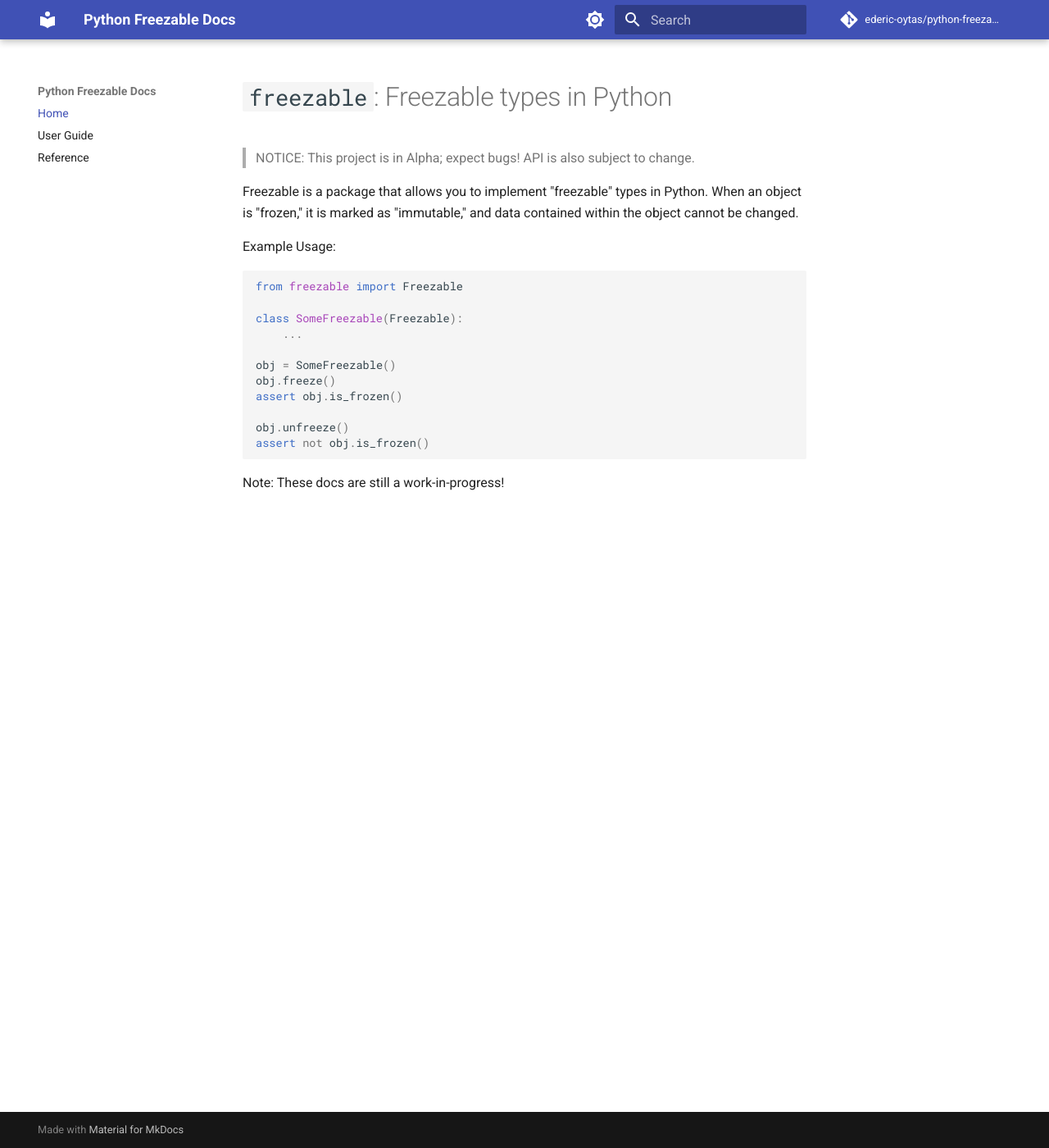
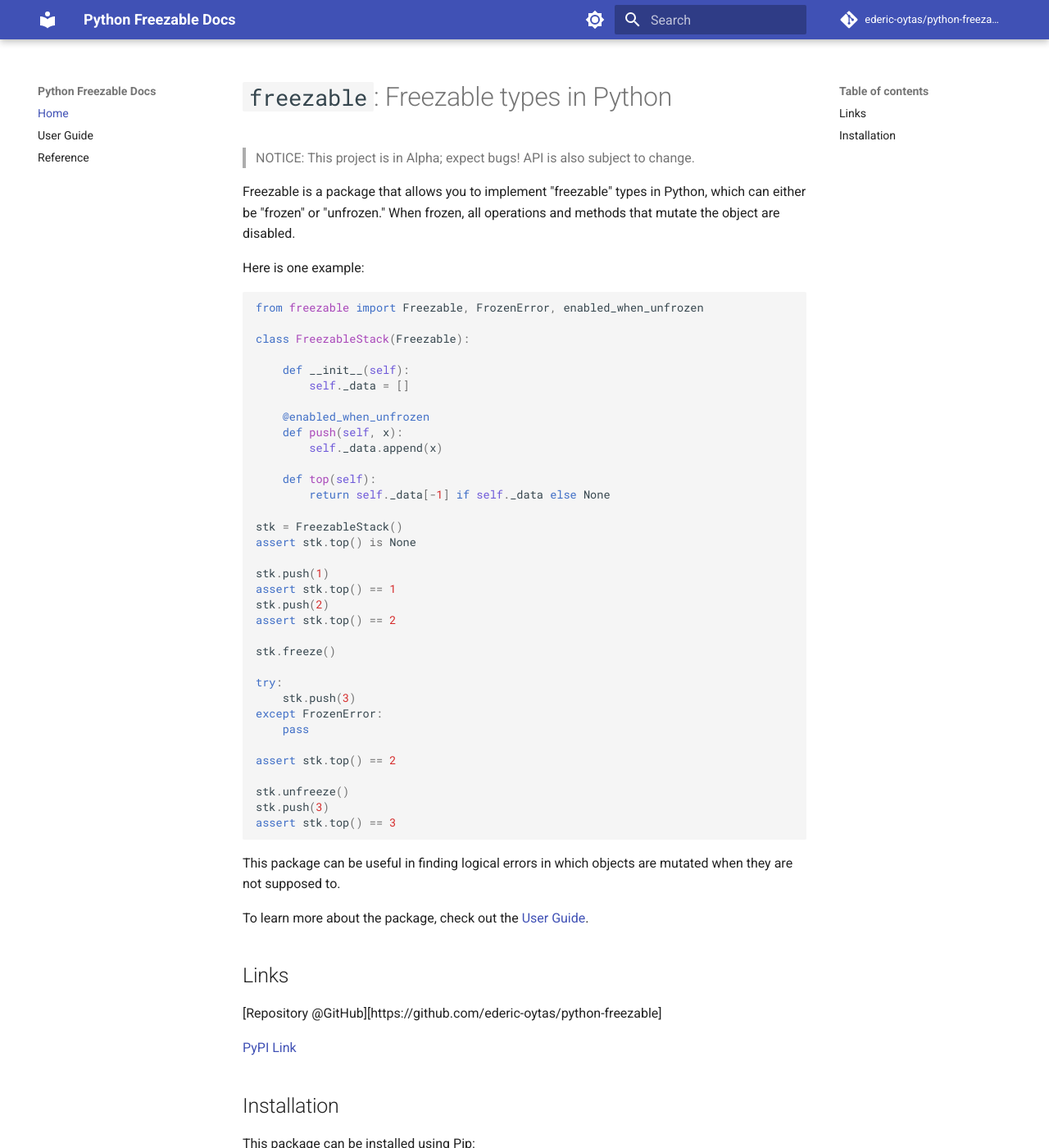
Before and after one commit to ederic-oytas/freezable-mixin, an MkDocs documentation site: the page built from docs/index.md, in a window 1280 px wide and 1400 px high. Shown: the whole window at 82% size. Built offline with MkDocs 1.6.1 and Material for MkDocs 9.7.7, drawn with Linux system fonts in a browser that asks for light colours; comment, search, counter and statistics services are not loaded; some of the changed text lies outside the part shown.

Commit message:
Also rewrite

````diff
--- a/docs/index.md
+++ b/docs/index.md
@@ -5,22 +5,61 @@
   change.
 
 Freezable is a package that allows you to implement "freezable" types in
-Python. When an object is "frozen," it is marked as "immutable," and data
-contained within the object cannot be changed.
+Python, which can either be "frozen" or "unfrozen." When frozen, all operations
+and methods that mutate the object are disabled.
 
-Example Usage:
+Here is one example:
 ```python
-from freezable import Freezable
+from freezable import Freezable, FrozenError, enabled_when_unfrozen
 
-class SomeFreezable(Freezable):
-    ...
+class FreezableStack(Freezable):
 
-obj = SomeFreezable()
-obj.freeze()
-assert obj.is_frozen()
+    def __init__(self):
+        self._data = []
 
-obj.unfreeze()
-assert not obj.is_frozen()
+    @enabled_when_unfrozen
+    def push(self, x):
+        self._data.append(x)
+
+    def top(self):
+        return self._data[-1] if self._data else None
+
+stk = FreezableStack()
+assert stk.top() is None
+
+stk.push(1)
+assert stk.top() == 1
+stk.push(2)
+assert stk.top() == 2
+
+stk.freeze()
+
+try:
+    stk.push(3)
+except FrozenError:
+    pass
+
+assert stk.top() == 2
+
+stk.unfreeze()
+stk.push(3)
+assert stk.top() == 3
 ```
 
-Note: These docs are still a work-in-progress!
+This package can be useful in finding logical errors in which objects are
+mutated when they are not supposed to.
+
+To learn more about the package, check out the [User Guide](./user-guide.md).
+
+## Links
+
+[Repository @GitHub][https://github.com/ederic-oytas/python-freezable]
+
+[PyPI Link](https://pypi.org/project/freezable/)
+
+## Installation
+
+This package can be installed using Pip:
+```
+pip install freezable
+```
````
